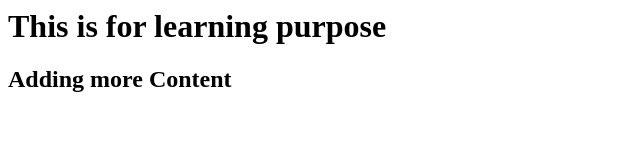
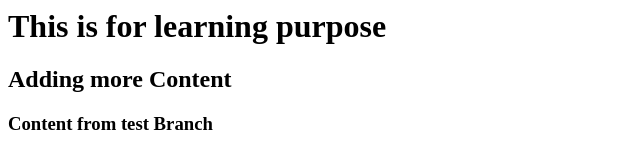
Before and after one commit to iamAfsana/git-blog-demmo, a plain HTML site: page index.html in a window 1280 px wide. Shown: the whole page, without its empty margins (0-640 px from the left). Drawn offline with Linux system fonts and the light colour scheme.

Commit message:
Test Branch Commit

```diff
--- a/index.html
+++ b/index.html
@@ -1,2 +1,3 @@
 <h1> This is for learning purpose </h1>
 <h2> Adding more Content </h2>
+<h3> Content from test Branch </h3>
```
